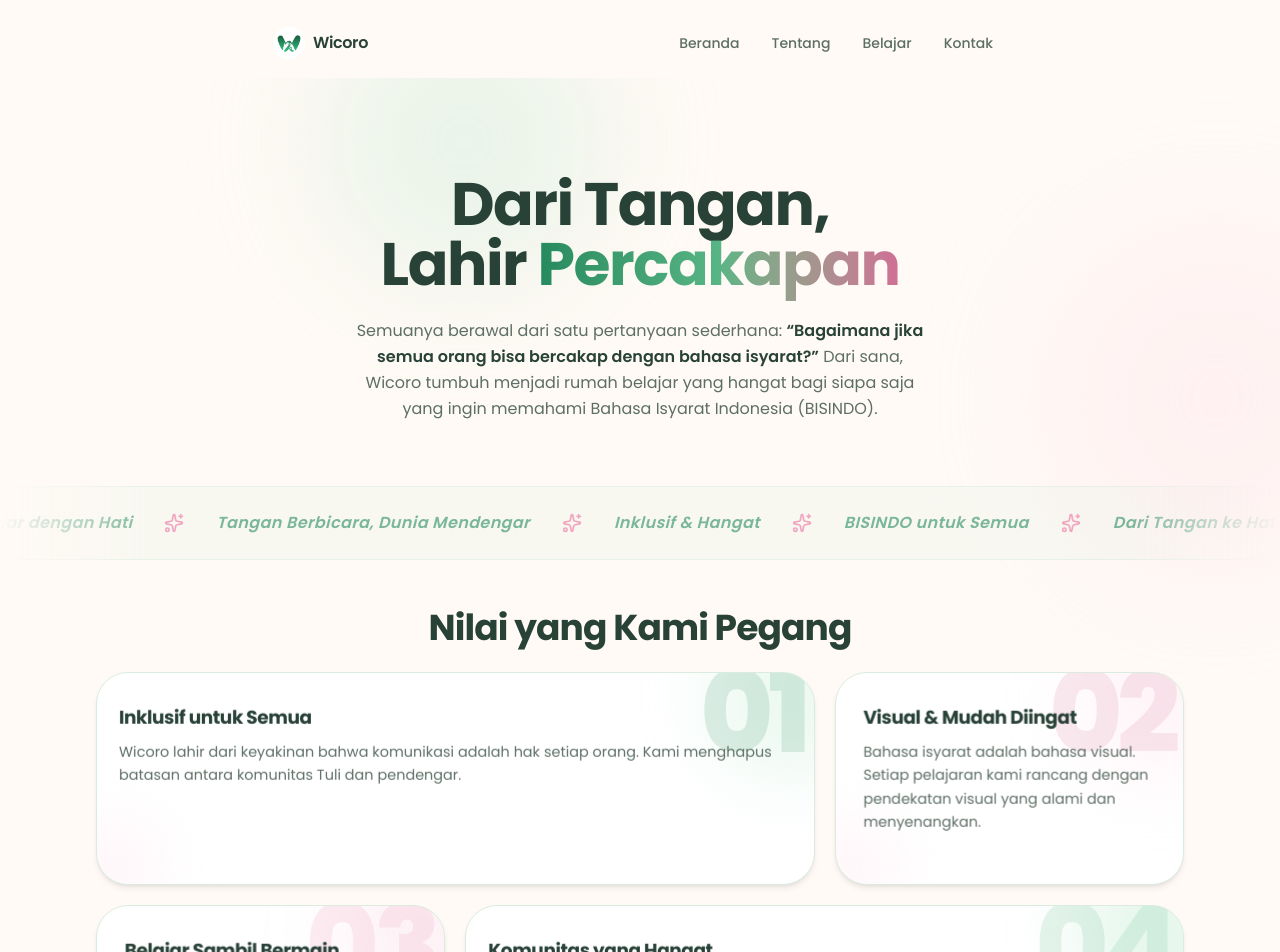
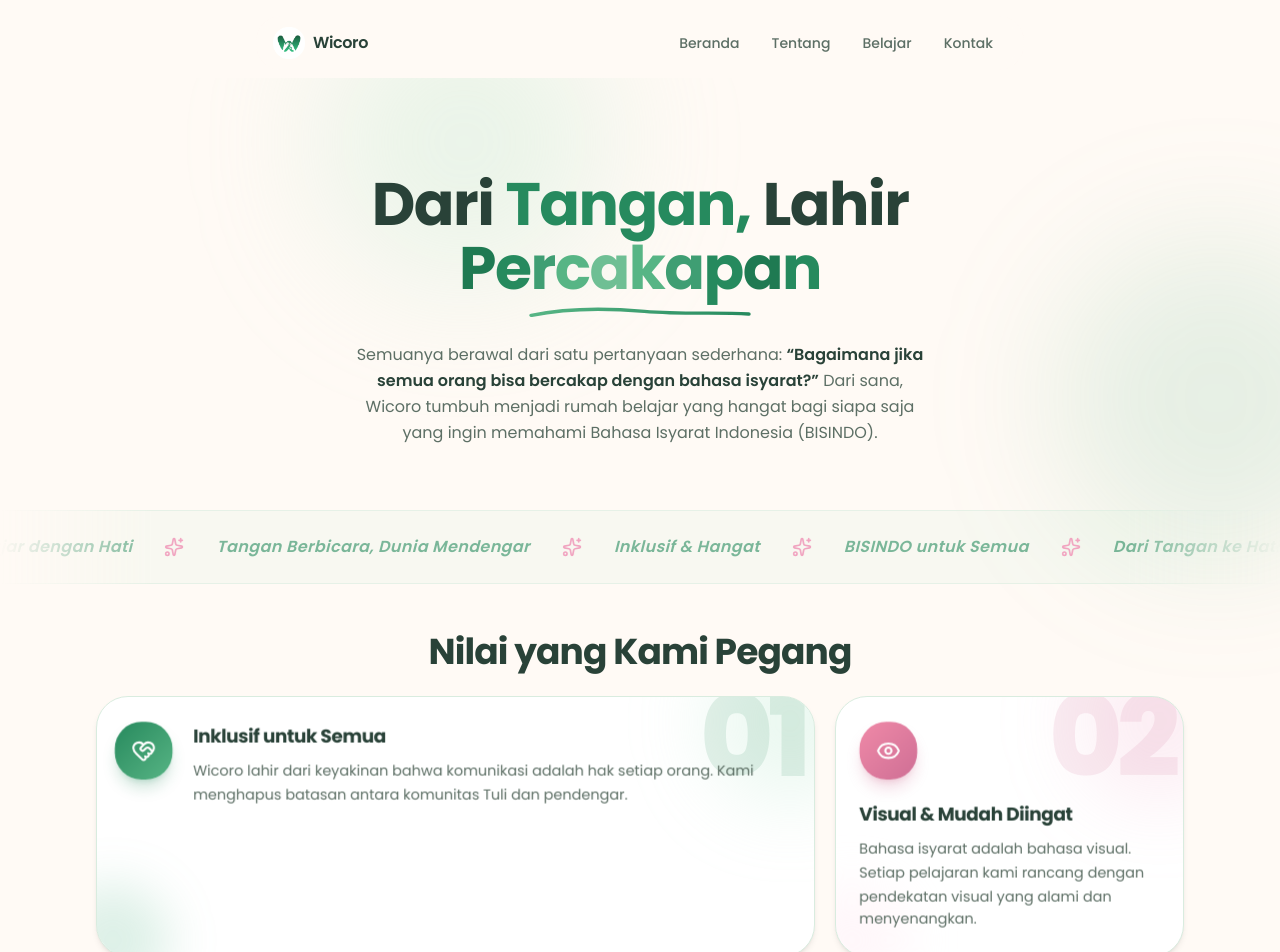
Before and after one commit to saph3n/wicoro, a Next.js app: page /about in a window 1280 px wide. Shown: the top 952 px of the page. Built offline with nearby package versions, Linux system fonts and the light colour scheme.

Commit message:
judul tentang lebih kreatif + hapus dev log

```diff
--- a/src/app/about/page.tsx
+++ b/src/app/about/page.tsx
@@ -1,8 +1,6 @@
 import {
-  Accessibility,
   BookOpen,
   Eye,
-  Hand,
   Heart,
   HeartHandshake,
   Lightbulb,
@@ -15,6 +13,7 @@ import { Container } from "@/components/common/container"
 import { ValueCard } from "@/components/about/value-card"
 import { Marquee } from "@/components/about/marquee"
 import { Faq } from "@/components/about/faq"
+import { HeroTitle } from "@/components/about/hero-title"
 
 const values = [
   {
@@ -61,8 +60,7 @@ export default function AboutPage() {
       {/* Decorative background blobs */}
       <div className="pointer-events-none absolute inset-0" aria-hidden="true">
         <div className="absolute -top-20 left-1/4 size-72 rounded-full bg-mint/30 blur-3xl" />
-        <div className="absolute top-40 -right-24 size-80 rounded-full bg-coral-light/40 blur-3xl" />
-        <div className="absolute bottom-0 -left-24 size-96 rounded-full bg-coral/20 blur-3xl" />
+        <div className="absolute top-40 -right-24 size-80 rounded-full bg-mint-deep/15 blur-3xl" />
         <div className="absolute bottom-1/4 left-1/2 size-56 rounded-full bg-mint-deep/15 blur-3xl" />
       </div>
 
@@ -70,14 +68,7 @@ export default function AboutPage() {
       <section className="relative pt-16 pb-12 sm:pt-24 sm:pb-16">
         <Container>
           <div className="mx-auto max-w-3xl text-center">
-            <FadeIn delay={0.15}>
-              <h1 className="text-4xl font-bold tracking-tight text-balance sm:text-5xl lg:text-6xl">
-                Dari Tangan, Lahir{" "}
-                <span className="bg-gradient-to-r from-primary via-mint-deep to-[#cf6f95] bg-clip-text text-transparent">
-                  Percakapan
-                </span>
-              </h1>
-            </FadeIn>
+            <HeroTitle />
 
             <FadeIn delay={0.3}>
               <p className="mx-auto mt-6 max-w-xl text-sm leading-relaxed text-muted-foreground sm:text-base">
@@ -182,23 +173,7 @@ export default function AboutPage() {
         </Container>
       </section>
 
-      {/* Accesibility note */}
-      <section className="relative py-8 pb-16 sm:pb-20">
-        <Container>
-          <FadeIn>
-            <div className="mx-auto flex max-w-2xl items-center gap-4 rounded-3xl border border-mint-deep/20 bg-mint/10 px-6 py-5">
-              <span className="flex size-11 shrink-0 items-center justify-center rounded-2xl bg-mint text-mint-deep shadow-md shadow-mint-deep/20">
-                <Accessibility className="size-5" aria-hidden="true" />
-              </span>
-              <p className="text-sm leading-relaxed text-muted-foreground">
-                <span className="font-semibold text-foreground">Wicoro</span>{" "}
-                berkomitmen membangun dunia yang lebih inklusif — satu isyarat
-                pada satu waktu. Bersama, kita bisa saling memahami tanpa kata.
-              </p>
-            </div>
-          </FadeIn>
-        </Container>
-      </section>
+
     </div>
   )
 }
--- /dev/null
+++ b/src/components/about/hero-title.tsx
@@ -0,0 +1,103 @@
+"use client"
+
+import { motion } from "framer-motion"
+
+const words = [
+  { text: "Dari", className: "" },
+  { text: "Tangan,", className: "text-primary" },
+  { text: "Lahir", className: "" },
+]
+
+const highlight = "Percakapan"
+const letterColors = [
+  "text-[#1f7a52]",
+  "text-primary",
+  "text-[#3f9e73]",
+  "text-mint-deep",
+  "text-[#6fbf94]",
+  "text-mint-deep",
+  "text-[#3f9e73]",
+  "text-primary",
+  "text-[#1f7a52]",
+  "text-primary",
+]
+
+const container = {
+  hidden: {},
+  show: { transition: { staggerChildren: 0.12, delayChildren: 0.2 } },
+}
+
+const item = {
+  hidden: { opacity: 0, y: 30, filter: "blur(10px)" },
+  show: {
+    opacity: 1,
+    y: 0,
+    filter: "blur(0px)",
+    transition: { duration: 0.6, ease: "easeOut" as const },
+  },
+}
+
+export function HeroTitle() {
+  return (
+    <motion.h1
+      className="relative mx-auto max-w-3xl text-4xl font-bold tracking-tight text-balance sm:text-5xl lg:text-6xl"
+      variants={container}
+      initial="hidden"
+      animate="show"
+    >
+      <span className="inline-flex flex-wrap items-center justify-center gap-x-3 gap-y-1">
+        {words.map((w) => (
+          <motion.span key={w.text} variants={item} className={w.className}>
+            {w.text}
+          </motion.span>
+        ))}
+      </span>
+
+      <span className="relative mt-1 block">
+        <span className="inline-flex">
+          {highlight.split("").map((letter, i) => (
+            <motion.span
+              key={i}
+              initial={{ opacity: 0, y: 40, scale: 0.5, rotate: -8 }}
+              animate={{ opacity: 1, y: 0, scale: 1, rotate: 0 }}
+              transition={{
+                type: "spring",
+                stiffness: 300,
+                damping: 16,
+                delay: 0.9 + i * 0.07,
+              }}
+              className={letterColors[i % letterColors.length]}
+            >
+              {letter}
+            </motion.span>
+          ))}
+        </span>
+
+        {/* Hand-drawn underline */}
+        <svg
+          viewBox="0 0 260 18"
+          preserveAspectRatio="none"
+          className="mx-auto mt-2 h-3 w-44 sm:w-56"
+          aria-hidden="true"
+        >
+          <defs>
+            <linearGradient id="title-underline" x1="0" y1="0" x2="1" y2="0">
+              <stop offset="0%" stopColor="#57b585" />
+              <stop offset="100%" stopColor="#268a5e" />
+            </linearGradient>
+          </defs>
+          <motion.path
+            d="M4 14 C 45 3, 90 3, 135 8 C 180 13, 220 9, 256 12"
+            fill="none"
+            stroke="url(#title-underline)"
+            strokeWidth={5}
+            strokeLinecap="round"
+            initial={{ pathLength: 0, opacity: 0 }}
+            animate={{ pathLength: 1, opacity: 1 }}
+            transition={{ duration: 0.9, delay: 1.6, ease: "easeInOut" }}
+          />
+        </svg>
+      </span>
+    </motion.h1>
+  )
+}
--- a/src/components/about/value-card.tsx
+++ b/src/components/about/value-card.tsx
@@ -27,45 +27,65 @@ interface ValueCardProps {
 const accents: Record<
   ValueAccent,
   {
-    icon: string
-    iconRing: string
-    blob: string
+    blob1: string
+    blob2: string
     shadow: string
     ghost: string
     line: string
+    hoverTitle: string
+    hoverDesc: string
+    glow: string
+    border: string
+    icon: string
   }
 > = {
   primary: {
+    blob1: "bg-mint/30 group-hover:bg-mint/50",
+    blob2: "bg-mint-deep/20 group-hover:bg-mint-deep/30",
+    shadow: "hover:shadow-primary/20",
+    ghost: "text-primary/12",
+    line: "from-primary to-mint-deep",
+    hoverTitle: "group-hover:text-primary",
+    hoverDesc: "group-hover:text-foreground",
+    glow: "rgba(87, 181, 133, 0.18)",
+    border: "hover:border-primary/30",
     icon: "from-primary to-mint-deep text-primary-foreground shadow-primary/25",
-    iconRing: "border-primary/30",
-    blob: "bg-mint/30 group-hover:bg-mint/50",
-    shadow: "hover:shadow-primary/25",
-    ghost: "text-primary/15",
-    line: "from-primary to-mint-deep",
   },
   coral: {
+    blob1: "bg-coral/20 group-hover:bg-coral/35",
+    blob2: "bg-coral-light/30 group-hover:bg-coral-light/50",
+    shadow: "hover:shadow-[#cf6f95]/20",
+    ghost: "text-[#cf6f95]/12",
+    line: "from-[#f08aa8] to-[#cf6f95]",
+    hoverTitle: "group-hover:text-[#cf6f95]",
+    hoverDesc: "group-hover:text-foreground",
+    glow: "rgba(207, 111, 149, 0.15)",
+    border: "hover:border-[#cf6f95]/30",
     icon: "from-[#f08aa8] to-[#cf6f95] text-white shadow-[#cf6f95]/30",
-    iconRing: "border-[#cf6f95]/30",
-    blob: "bg-coral-light/40 group-hover:bg-coral/30",
-    shadow: "hover:shadow-[#cf6f95]/25",
-    ghost: "text-[#cf6f95]/15",
-    line: "from-[#f08aa8] to-[#cf6f95]",
   },
   peach: {
-    icon: "from-peach to-coral-light text-[#cf6f95] shadow-[#cf6f95]/20",
-    iconRing: "border-coral/30",
-    blob: "bg-coral/15 group-hover:bg-coral/25",
-    shadow: "hover:shadow-peach",
-    ghost: "text-coral/20",
-    line: "from-coral to-coral-light",
+    blob1: "bg-coral-light/35 group-hover:bg-coral-light/55",
+    blob2: "bg-coral/15 group-hover:bg-coral/25",
+    shadow: "hover:shadow-[#f08aa8]/20",
+    ghost: "text-[#f08aa8]/15",
+    line: "from-[#f08aa8] to-coral-light",
+    hoverTitle: "group-hover:text-[#f08aa8]",
+    hoverDesc: "group-hover:text-foreground",
+    glow: "rgba(240, 138, 168, 0.15)",
+    border: "hover:border-[#f08aa8]/30",
+    icon: "from-coral-light to-peach text-[#cf6f95] shadow-[#cf6f95]/20",
   },
   mint: {
+    blob1: "bg-mint/40 group-hover:bg-mint/60",
+    blob2: "bg-mint-deep/20 group-hover:bg-mint-deep/35",
+    shadow: "hover:shadow-mint-deep/20",
+    ghost: "text-mint-deep/15",
+    line: "from-mint-deep to-mint",
+    hoverTitle: "group-hover:text-mint-deep",
+    hoverDesc: "group-hover:text-foreground",
+    glow: "rgba(87, 181, 133, 0.15)",
+    border: "hover:border-mint-deep/30",
     icon: "from-mint to-mint-deep text-mint-deep shadow-mint-deep/25",
-    iconRing: "border-mint-deep/30",
-    blob: "bg-mint/40 group-hover:bg-mint-deep/30",
-    shadow: "hover:shadow-mint-deep/25",
-    ghost: "text-mint-deep/15",
-    line: "from-mint to-mint-deep",
   },
 }
 
@@ -94,7 +114,7 @@ export function ValueCard({
 
   const glowX = useTransform(mx, [-0.5, 0.5], ["30%", "70%"])
   const glowY = useTransform(my, [-0.5, 0.5], ["30%", "70%"])
-  const glow = useMotionTemplate`radial-gradient(220px circle at ${glowX} ${glowY}, rgba(87, 181, 133, 0.16), transparent 65%)`
+  const glow = useMotionTemplate`radial-gradient(220px circle at ${glowX} ${glowY}, ${a.glow}, transparent 65%)`
 
   function handleMove(e: React.MouseEvent<HTMLDivElement>) {
     const rect = ref.current?.getBoundingClientRect()
@@ -115,8 +135,9 @@ export function ValueCard({
       onMouseLeave={reset}
       style={{ rotateX, rotateY, transformStyle: "preserve-3d", perspective: 800 }}
       className={cn(
-        "group relative h-full overflow-hidden rounded-[2rem] border bg-card p-7 shadow-md shadow-black/8 transition-shadow duration-300 hover:shadow-2xl sm:p-8",
+        "group relative h-full overflow-hidden rounded-[2rem] border bg-card p-7 shadow-md shadow-black/8 transition-all duration-300 hover:shadow-2xl",
         a.shadow,
+        a.border,
         className
       )}
     >
@@ -129,21 +150,13 @@ export function ValueCard({
 
       {/* Decorative blobs */}
       <div className="pointer-events-none absolute inset-0 overflow-hidden" aria-hidden="true">
-        <div
-          className={cn(
-            "absolute -top-14 -right-14 size-40 rounded-full blur-2xl transition-all duration-500 group-hover:scale-150",
-            a.blob
-          )}
-        />
-        <div className="absolute -bottom-10 -left-10 size-28 rounded-full bg-coral-light/25 blur-xl transition-all duration-500 group-hover:scale-125" />
+        <div className={cn("absolute -top-14 -right-14 size-40 rounded-full blur-2xl transition-all duration-500 group-hover:scale-150", a.blob1)} />
+        <div className={cn("absolute -bottom-10 -left-10 size-28 rounded-full blur-xl transition-all duration-500 group-hover:scale-125", a.blob2)} />
       </div>
 
       {/* Ghost number */}
       <span
-        className={cn(
-          "pointer-events-none absolute -top-4 right-2 select-none text-[7rem] font-extrabold leading-none tracking-tighter",
-          a.ghost
-        )}
+        className={cn("pointer-events-none absolute -top-4 right-2 select-none text-[7rem] font-extrabold leading-none tracking-tighter", a.ghost)}
         aria-hidden="true"
       >
         {number}
@@ -160,19 +173,17 @@ export function ValueCard({
         )}
         style={{ transform: "translateZ(24px)" }}
       >
-        <div className={cn("flex-1")}>
-          <h3 className="text-lg font-bold tracking-tight transition-colors duration-300 group-hover:text-primary">
+        <div className={cn("flex size-14 shrink-0 items-center justify-center rounded-2xl bg-gradient-to-br shadow-lg transition-transform duration-300 group-hover:scale-110 group-hover:rotate-6", a.icon)}>
+          {icon}
+        </div>
+        <div className="flex-1">
+          <h3 className={cn("text-lg font-bold tracking-tight transition-colors duration-300", a.hoverTitle)}>
             {title}
           </h3>
-          <p className="mt-2 text-sm leading-relaxed text-muted-foreground transition-colors duration-300 group-hover:text-foreground">
+          <p className={cn("mt-2 text-sm leading-relaxed text-muted-foreground transition-colors duration-300", a.hoverDesc)}>
             {description}
           </p>
-          <div
-            className={cn(
-              "mt-4 h-1 w-12 rounded-full bg-gradient-to-r opacity-0 transition-all duration-500 group-hover:w-24 group-hover:opacity-100",
-              a.line
-            )}
-          />
+
         </div>
       </div>
     </motion.div>
```
Also changed, not shown: 2 other files (tests, documents, lock files or other folders).
